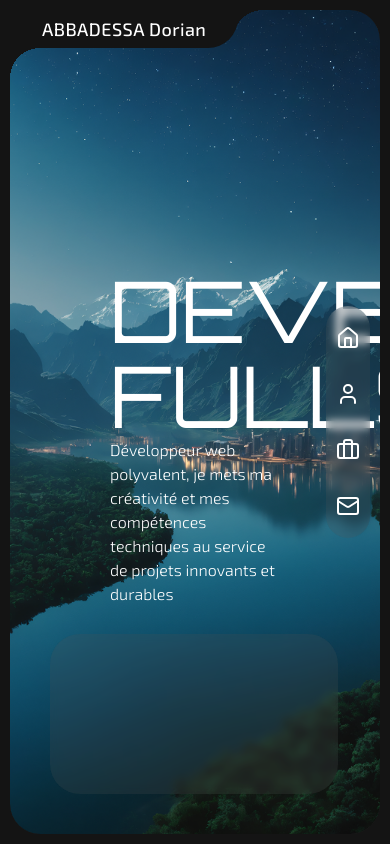
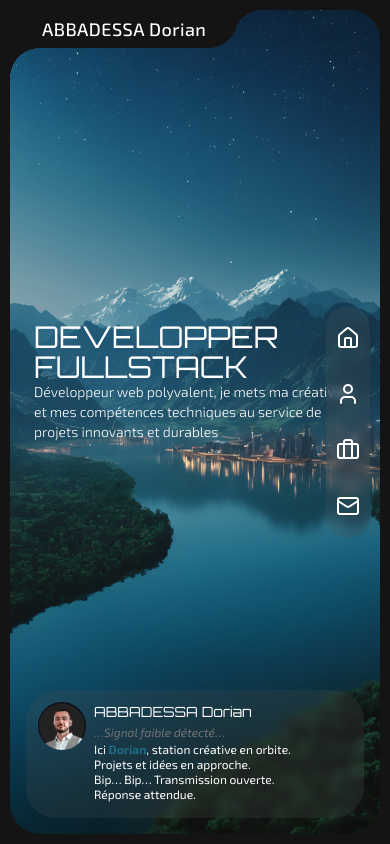
Before and after one commit to DorianABDS/PortfolioV2, a React (Vite) app in the folder frontend/: page / in a window 390 px wide. Built offline with nearby package versions, Linux system fonts and the light colour scheme.

Commit message:
feat(HeroSection): add layout with responsive styles and integrate HeroRectangleCard component

```diff
--- a/frontend/src/components/sections/HeroSection.jsx
+++ b/frontend/src/components/sections/HeroSection.jsx
@@ -1,30 +1,91 @@
+import HeroRectangleCard from '../HeroRectangleCard';
+
 export default function HeroSection() {
+    // Base styles
+    const sectionBase = "flex items-center justify-center";
+    const containerBase = "w-full h-full relative rounded-[30px] overflow-hidden";
+    const contentBase = "relative z-10 w-full h-full flex flex-col justify-end";
+    const titleBase = "uppercase font-orbitron leading-[1] text-white font-normal";
+    const descriptionBase = "text-white font-light";
+
+    // Responsive classes for section
+    const sectionSizes = {
+        sm: "h-screen p-[10px]",
+        md: "md:p-[10px]",
+        lg: "lg:p-[10px]",
+        xl: "xl:p-[10px]",
+        "2xl": "2xl:p-[10px]",
+    };
+
+    // Responsive classes for container
+    const containerSizes = {
+        sm: "p-6",
+        md: "md:p-12",
+        lg: "lg:p-16",
+        xl: "xl:p-20",
+        "2xl": "2xl:p-[100px]",
+    };
+
+    // Responsive classes for content
+    const contentSizes = {
+        sm: "pb-20",
+        md: "md:pb-44",
+        lg: "lg:pb-56",
+        xl: "xl:pb-50",
+        "2xl": "2xl:pb-72",
+    };
+
+    // Responsive classes for title
+    const titleSizes = {
+        sm: "text-3xl",
+        md: "md:text-7xl",
+        lg: "lg:text-[90px]",
+        xl: "xl:text-[120px]",
+        "2xl": "2xl:text-[150px]",
+    };
+
+    // Responsive classes for description
+    const descriptionSizes = {
+        sm: "text-sm w-auto mb-72",
+        md: "md:text-base md:max-w-[550px] md:mb-60",
+        lg: "lg:text-base lg:max-w-[600px] lg:mb-40",
+        xl: "xl:text-2xl xl:max-w-[800px] xl:mb-28",
+        "2xl": "2xl:text-xl 2xl:max-w-[900px] 2xl:mb-20",
+    };
+
+    // Assembling responsive classes
+    const sectionClass = `${sectionBase} ${sectionSizes.sm} ${sectionSizes.md} ${sectionSizes.lg} ${sectionSizes.xl} ${sectionSizes["2xl"]}`;
+    const containerClass = `${containerBase} ${containerSizes.sm} ${containerSizes.md} ${containerSizes.lg} ${containerSizes.xl} ${containerSizes["2xl"]}`;
+    const contentClass = `${contentBase} ${contentSizes.sm} ${contentSizes.md} ${contentSizes.lg} ${contentSizes.xl} ${contentSizes["2xl"]}`;
+    const titleClass = `${titleBase} ${titleSizes.sm} ${titleSizes.md} ${titleSizes.lg} ${titleSizes.xl} ${titleSizes["2xl"]}`;
+    const descriptionClass = `${descriptionBase} ${descriptionSizes.sm} ${descriptionSizes.md} ${descriptionSizes.lg} ${descriptionSizes.xl} ${descriptionSizes["2xl"]}`;
+
     return (
-        <section className="h-screen flex items-center justify-center p-[10px]">
-            <div className="w-full h-full p-[100px] relative rounded-[30px] overflow-hidden">
+        <section className={sectionClass}>
+            <div className={containerClass}>
                 <img
                     src="/img/bg-pf.webp"
                     className="absolute top-0 left-0 w-full h-full object-cover"
                     alt="Background"
                 />
 
-                <div className="relative z-10 w-full h-full flex flex-col justify-end pb-32">
+                <div className={contentClass}>
                     {/* Title */}
-                    <h1 className="uppercase font-orbitron leading-[1] text-white font-normal text-[85px]">
-                        developpeur
+                    <h1 className={titleClass}>
+                        developper
                         <br />
                         fullstack
                     </h1>
                     {/* Description */}
-                    <p className="text-white font-light max-w-[600px]">
+                    <p className={descriptionClass}>
                         Développeur web polyvalent, je mets ma créativité et mes
                         compétences techniques au service de projets innovants
                         et durables
                     </p>
                 </div>
 
-                {/* Rectangle en bas à gauche */}
-                <div className="absolute bottom-0 left-0 z-10 m-10 bg-[#585858]/20 backdrop-blur-xs rounded-[30px] h-40 w-72"></div>
+                {/* Rectangle Card */}
+                <HeroRectangleCard />
             </div>
         </section>
     );
```
Also changed, not shown: frontend/public/img/pp_do_01.09.25.png (added).
